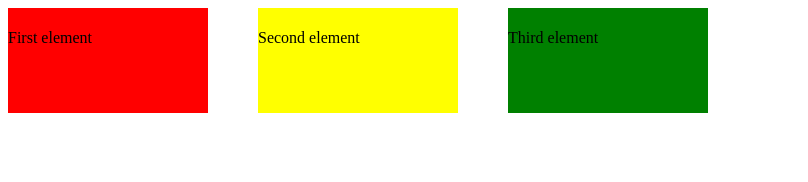
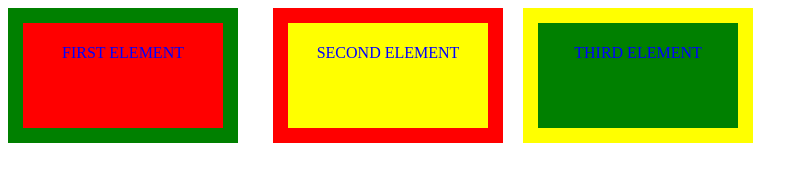
Before and after one commit to tpirmagomedova/lapio-website, a plain HTML site: page positions.html in a window 1280 px wide. Shown: the whole page, without its empty margins (0-808 px from the left). Drawn offline with Linux system fonts and the light colour scheme.

Commit message:
Part 3, add tenth exercise

```diff
--- a/style_positions.css
+++ b/style_positions.css
@@ -3,6 +3,12 @@
   height: 100px;
   background-color: red;
   padding-top: 5px;
+  color: blue;
+  text-align: center;
+  text-transform: uppercase;
+  border-style: solid;
+  border-width: 15px;
+  border-color: green;
 }
 
 .second_box {
@@ -10,8 +16,13 @@
   height: 100px;
   background-color: yellow;
   position: relative;
-  margin: -55px 50px 15px 250px;
   padding-top: 5px;
+  text-align: center;
+  text-transform: uppercase;
+  margin: -70px 50px 15px 250px;
+  border-style: solid;
+  border-width: 15px;
+  border-color: red;
 }
 
 .third_box {
@@ -19,6 +30,9 @@
   height: 100px;
   background-color: green;
   position: relative;
-  margin: -120px 50px 15px 500px;
   padding-top: 5px;
+  margin: -150px 50px 15px 500px;
+  border-style: solid;
+  border-width: 15px;
+  border-color: yellow;
 }
```
